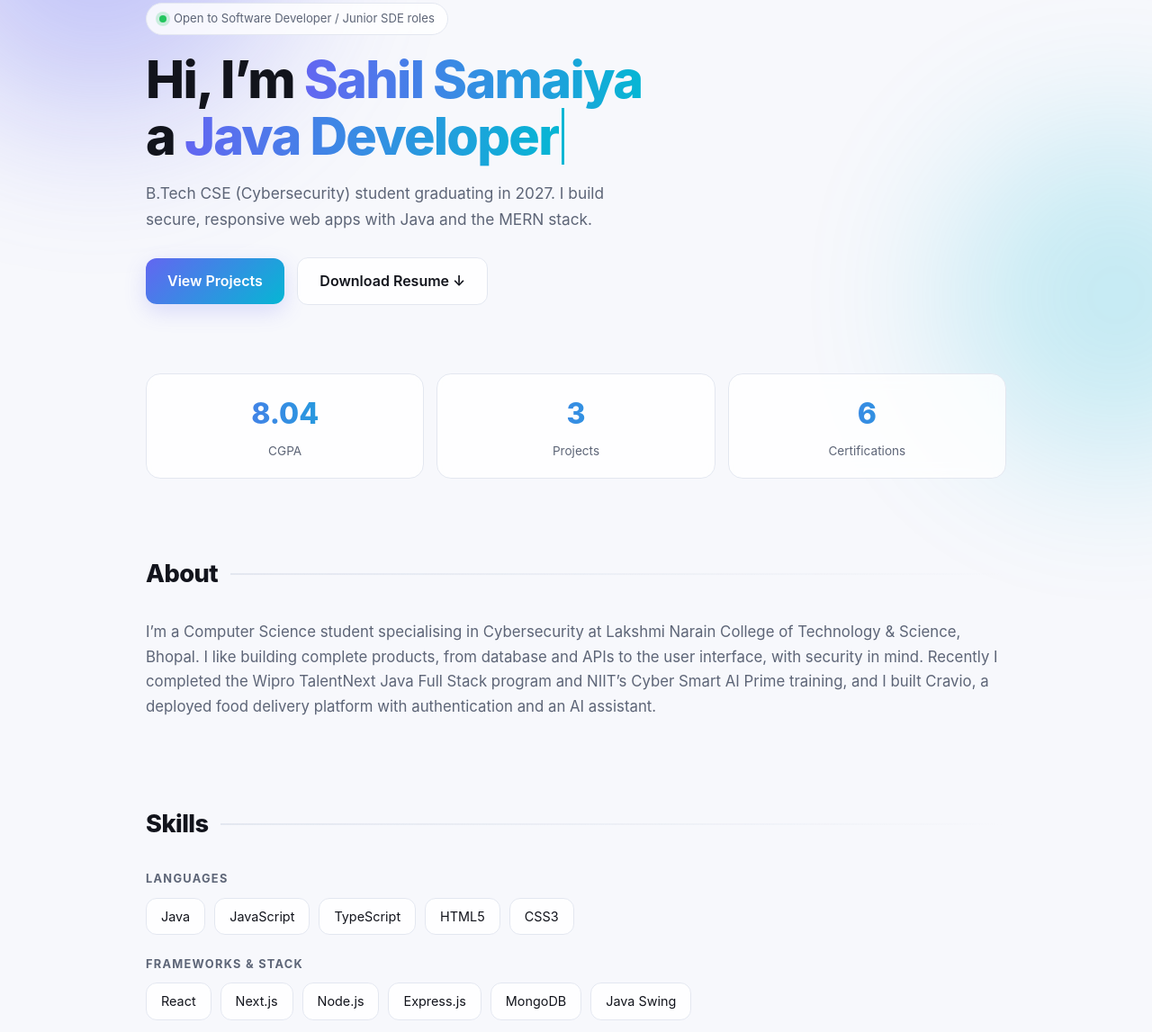
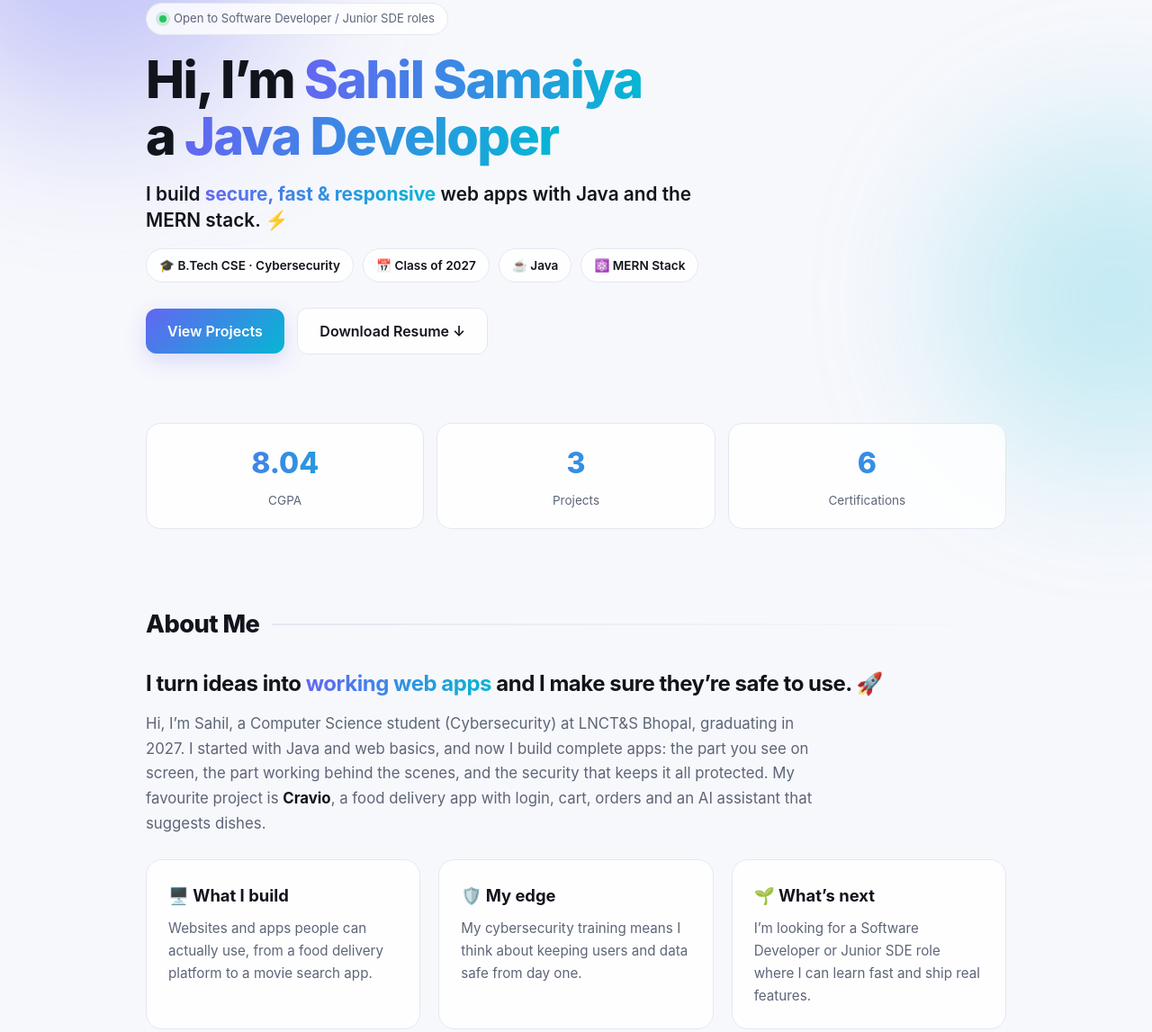
Before and after one commit to SahilSamaiya2/Portfolio, a plain HTML site: page index.html in a window 1280 px wide. Shown: the part 172-1319 px from the top of the page at 90% size. Drawn offline with Linux system fonts and the light colour scheme.

Commit message:
Add files via upload

```diff
--- a/index.html
+++ b/index.html
@@ -37,6 +37,10 @@ section{padding:84px 0 10px}
 .dot{width:8px;height:8px;border-radius:50%;background:#22c55e;box-shadow:0 0 0 4px #22c55e33}
 .hero h1{font-size:clamp(2.2rem,6vw,3.6rem);line-height:1.1;letter-spacing:-.03em;font-weight:800}
 .hero p{color:var(--muted);max-width:560px;margin:18px 0 28px;font-size:1.08rem}
+.tagline{font-size:1.3rem!important;font-weight:600;color:var(--fg)!important;line-height:1.4;max-width:620px!important;margin-bottom:16px!important}
+.badges{display:flex;flex-wrap:wrap;gap:10px;margin-bottom:28px}
+.badges span{padding:7px 14px;border-radius:99px;font-size:.85rem;font-weight:600;background:var(--card);border:1px solid var(--border);transition:.2s}
+.badges span:hover{transform:translateY(-3px);border-color:var(--a1);box-shadow:0 6px 18px var(--glow)}
 .cursor{display:inline-block;width:3px;background:var(--a2);margin-left:3px;animation:blink 1s steps(1) infinite}
 @keyframes blink{50%{opacity:0}}
 .btn{display:inline-block;padding:12px 24px;border-radius:12px;border:1px solid var(--border);color:var(--fg);margin:0 10px 10px 0;font-weight:600;transition:.25s;background:var(--card)}
@@ -117,7 +121,8 @@ footer{margin-top:70px;padding:28px 0;color:var(--muted);text-align:center;font-
     <div class="reveal">
       <div class="pill"><span class="dot"></span> Open to Software Developer / Junior SDE roles</div>
       <h1>Hi, I’m <span class="grad">Sahil Samaiya</span><br>a <span id="role" class="grad"></span><span class="cursor">&nbsp;</span></h1>
-      <p>B.Tech CSE (Cybersecurity) student graduating in 2027. I build secure, responsive web apps with Java and the MERN stack.</p>
+      <p class="tagline">I build <strong class="grad">secure, fast &amp; responsive</strong> web apps with Java and the MERN stack. ⚡</p>
+      <div class="badges"><span>🎓 B.Tech CSE · Cybersecurity</span><span>📅 Class of 2027</span><span>☕ Java</span><span>⚛️ MERN Stack</span></div>
       <a class="btn primary" href="#projects">View Projects</a>
       <a class="btn" href="resume.pdf" download>Download Resume ↓</a>
     </div>
@@ -130,8 +135,14 @@ footer{margin-top:70px;padding:28px 0;color:var(--muted);text-align:center;font-
   </div>
 
   <section id="about" class="reveal">
-    <h2 class="title">About</h2>
-    <p style="color:var(--muted);font-size:1.05rem">I’m a Computer Science student specialising in Cybersecurity at Lakshmi Narain College of Technology &amp; Science, Bhopal. I like building complete products, from database and APIs to the user interface, with security in mind. Recently I completed the Wipro TalentNext Java Full Stack program and NIIT’s Cyber Smart AI Prime training, and I built Cravio, a deployed food delivery platform with authentication and an AI assistant.</p>
+    <h2 class="title">About Me</h2>
+    <p style="font-size:1.5rem;font-weight:700;line-height:1.35;letter-spacing:-.02em;margin-bottom:14px">I turn ideas into <span class="grad">working web apps</span> and I make sure they’re safe to use. 🚀</p>
+    <p style="color:var(--muted);font-size:1.05rem;max-width:760px;margin-bottom:26px">Hi, I’m Sahil, a Computer Science student (Cybersecurity) at LNCT&amp;S Bhopal, graduating in 2027. I started with Java and web basics, and now I build complete apps: the part you see on screen, the part working behind the scenes, and the security that keeps it all protected. My favourite project is <strong style="color:var(--fg)">Cravio</strong>, a food delivery app with login, cart, orders and an AI assistant that suggests dishes.</p>
+    <div class="grid">
+      <div class="card"><h3>🖥️ What I build</h3><p style="color:var(--muted);font-size:.95rem">Websites and apps people can actually use, from a food delivery platform to a movie search app.</p></div>
+      <div class="card"><h3>🛡️ My edge</h3><p style="color:var(--muted);font-size:.95rem">My cybersecurity training means I think about keeping users and data safe from day one.</p></div>
+      <div class="card"><h3>🌱 What’s next</h3><p style="color:var(--muted);font-size:.95rem">I’m looking for a Software Developer or Junior SDE role where I can learn fast and ship real features.</p></div>
+    </div>
   </section>
 
   <section id="skills" class="reveal">
@@ -174,7 +185,7 @@ footer{margin-top:70px;padding:28px 0;color:var(--muted);text-align:center;font-
           <li>Netflix-inspired UI with dynamic backgrounds, animations, hover effects and responsive layouts.</li>
         </ul>
         <div class="tags"><span>HTML5</span><span>CSS3</span><span>JavaScript</span><span>REST API</span></div>
-        <div class="links"><a href="https://github.com/SahilSamaiya2/CineVerse" target="_blank" rel="noopener">GitHub ↗</a></div>
+        <div class="links"><a href="https://cineverse-livid-iota.vercel.app/" target="_blank" rel="noopener">Live Demo ↗</a><a href="https://github.com/SahilSamaiya2/CineVerse" target="_blank" rel="noopener">GitHub ↗</a></div>
       </article>
     </div>
   </section>
```
